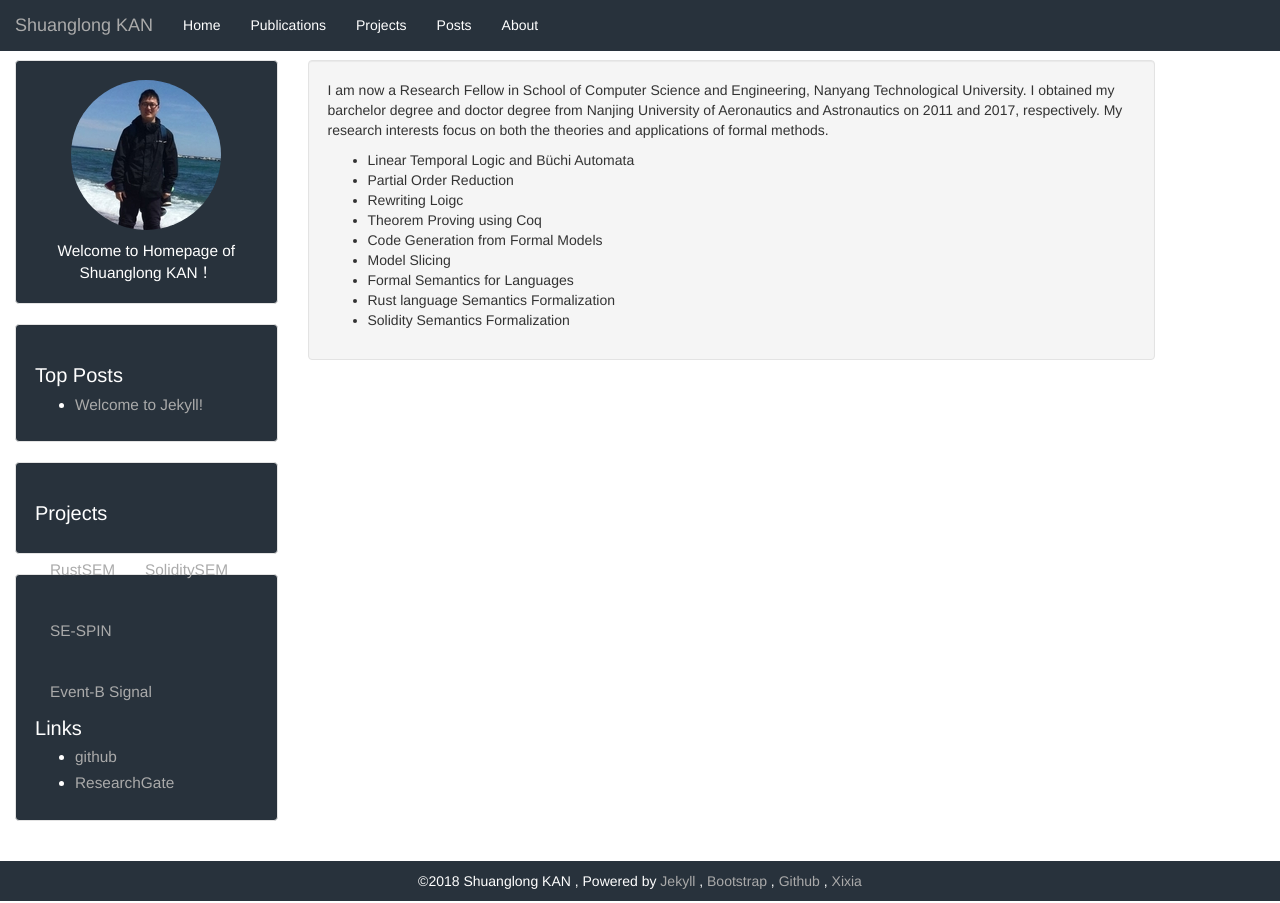
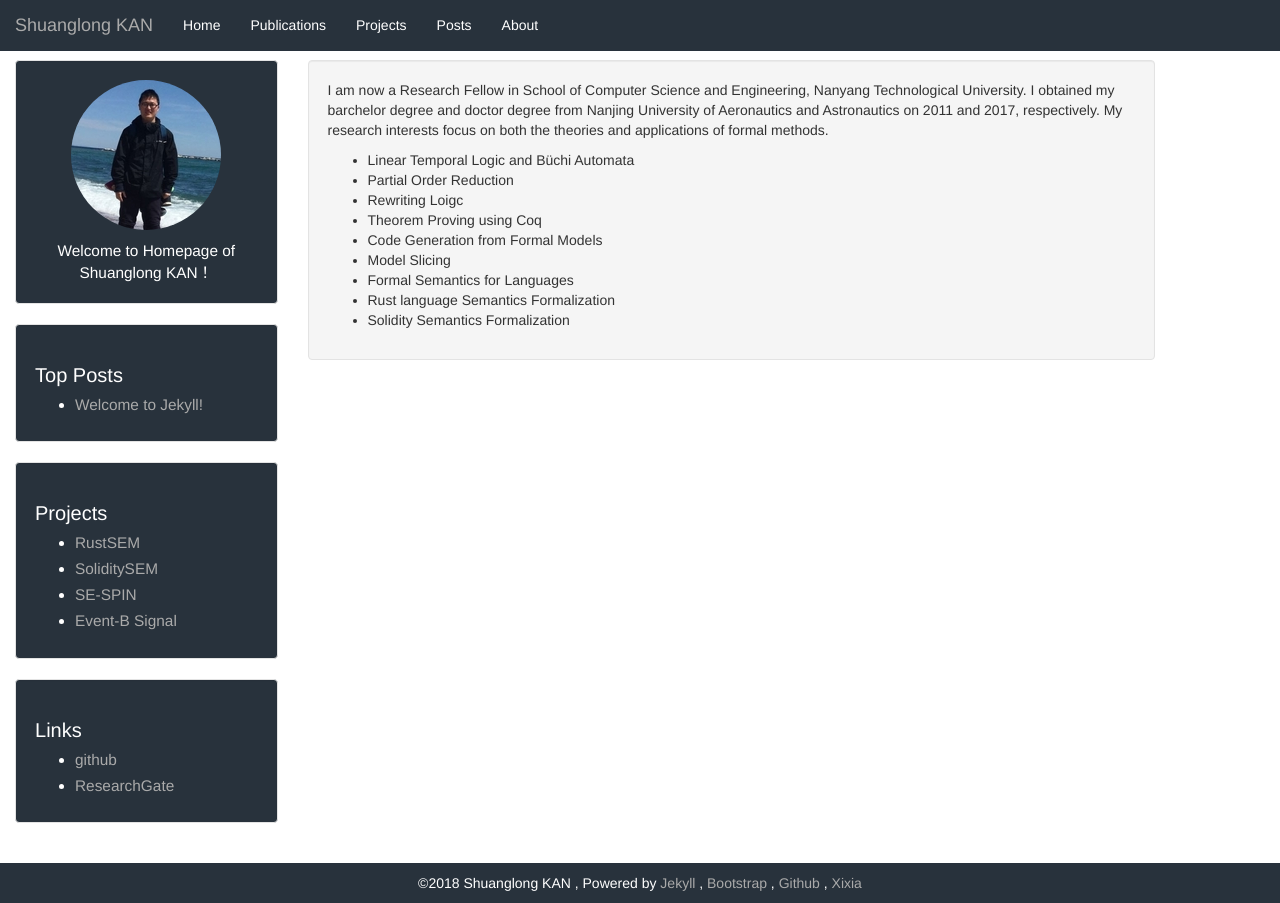
Before and after one commit to ShlKan/kanshuanglong.github.io, a Jekyll site: the page built from index.html, in a window 1280 px wide. Built offline with Jekyll 4.4.1, drawn with Linux system fonts in a browser that asks for light colours; the list of posts is cut into pages by our own code.

Commit message:
Update sidebar.html

```diff
--- a/_includes/sidebar.html
+++ b/_includes/sidebar.html
@@ -32,7 +32,7 @@
 
 <div class="sidebar well">
     <h1>{{ trans.recent_posts }}</h1>
-    <ul class="nav navbar-nav">
+    <ul>
           <li class="active"><a href="{{ site.baseurl}}/projects/pj1.html">RustSEM</a></li>
           <li><a href="{{ site.baseurl}}/projects/pj1.html">SoliditySEM</a></li>
           <li><a href="{{ site.baseurl}}/projects/pj1.html">SE-SPIN</a></li>
```
